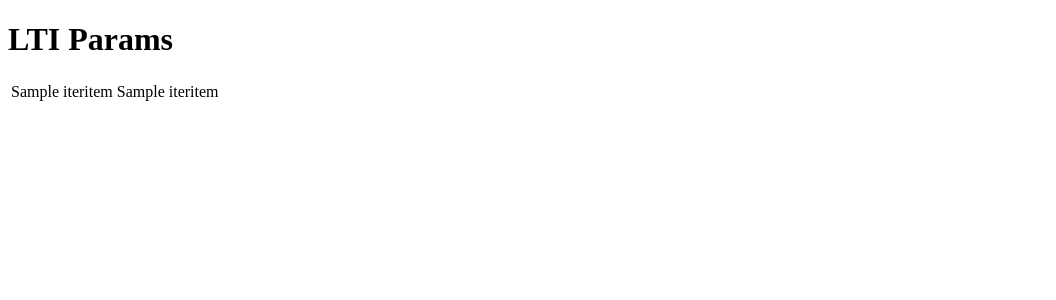
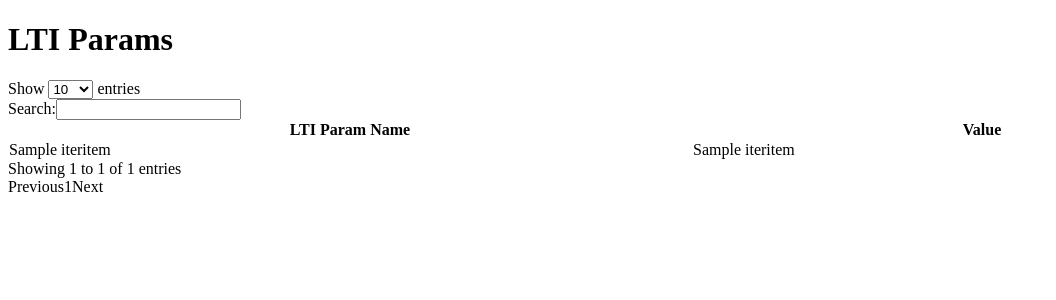
Before and after one commit to penzance/bootstrap_lti_django, a Django app: template basic_lti_app/templates/basic_lti_app/lti_view.html in a window 1280 px wide. Shown: the top 300 px of the page, without its empty margins (0-1056 px from the left). Run offline with Django 3.2, Linux system fonts and the light colour scheme; the template is opened without the code that fills it: most values are stand-ins (such as "Sample title", 1, 10 or a date in 2020); parts of the project's set-up code (start-up, migrations or seed data) failed here and were passed over; some libraries are stand-ins or nearby versions.

Commit message:
it's working now, YAY!!!

```diff
--- a/basic_lti_app/templates/basic_lti_app/lti_view.html
+++ b/basic_lti_app/templates/basic_lti_app/lti_view.html
@@ -2,16 +2,31 @@
 <html>
 <head>
 <title>Basic LTI App</title>
+
+    <link href="//cdn.datatables.net/1.10.5/css/jquery.dataTables.css" type="text/css">
+
 </head>
 <body>
 
 <h1>LTI Params</h1>
 
-<table>
+<table id="lti_table" class="display dataTable" cellspacing="0" width="100%">
+    <thead>
+    <tr><th>LTI Param Name</th><th>Value</th></tr>
+    </thead>
+    <tbody>
 {% for k,v in lti_params_dict.iteritems %}
 	<tr><td>{{ k }}</td><td>{{ v }}</td></tr>
 {% endfor %}
+    </tbody>
+
 </table>
-
+<script src="https://ajax.googleapis.com/ajax/libs/jquery/2.1.3/jquery.min.js"></script>
+<script src="//cdn.datatables.net/1.10.5/js/jquery.dataTables.min.js"></script>
+<script type="application/javascript">
+        $(document).ready(function() {
+            $('#lti_table').DataTable();
+        });
+</script>
 </body>
 </html>
--- a/bootstrap_lti/settings/base.py
+++ b/bootstrap_lti/settings/base.py
@@ -25,7 +25,8 @@ DJANGO_PROJECT_CONFIG = dirname(dirname(abspath(__file__)))
 # Absolute filesystem path to the top-level project folder:
 # (this is one directory up from the project config directory)
 SITE_ROOT = dirname(DJANGO_PROJECT_CONFIG)
-
+print 'SITE_ROOT: %s' % SITE_ROOT
+print 'DJANGO_PROJECT_CONFIG: %s' % DJANGO_PROJECT_CONFIG
 # Site name:
 SITE_NAME = basename(SITE_ROOT)
 
```
Also changed, not shown: README.md.
